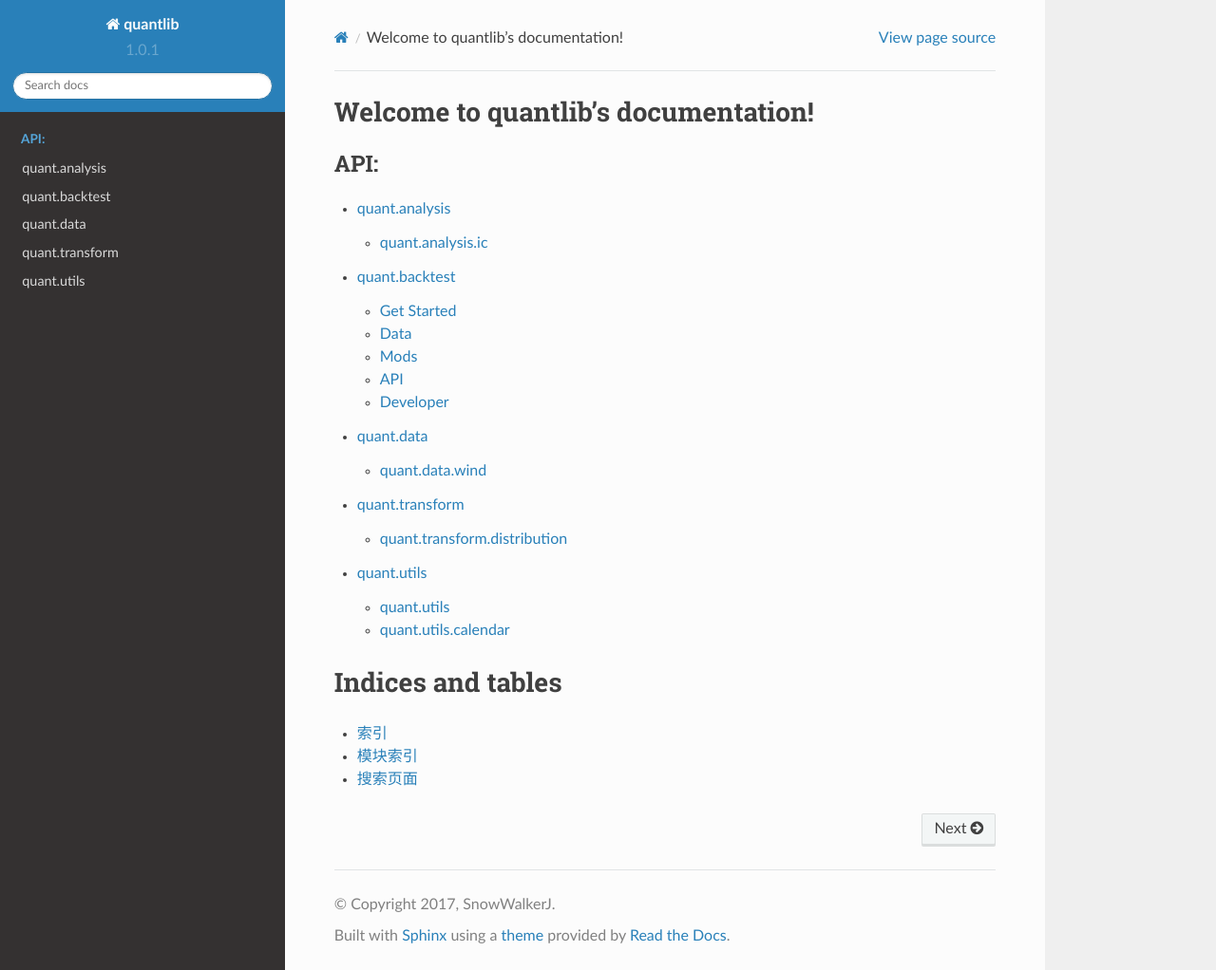
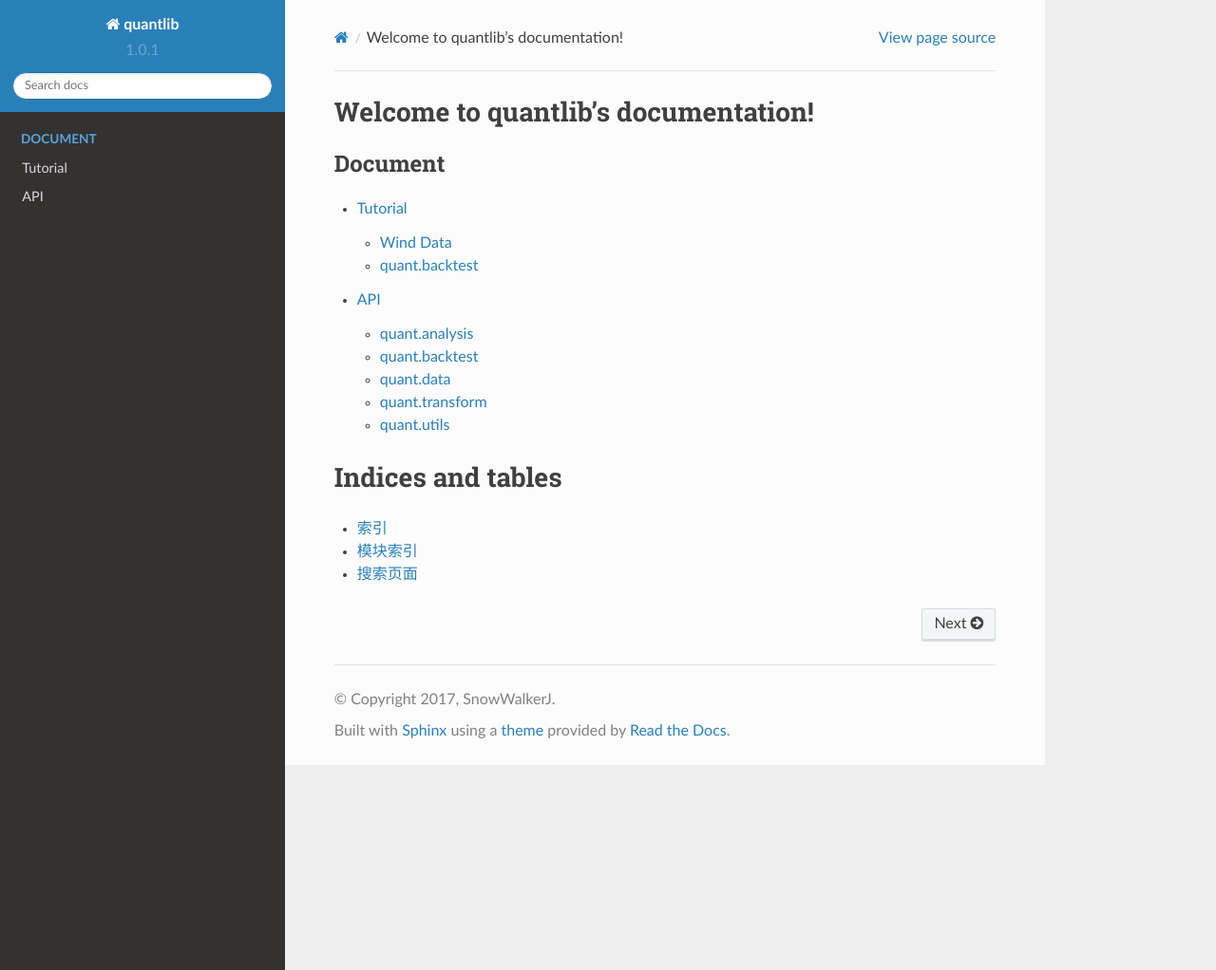
Before and after one commit to zhibzeng/quantlib, a Sphinx documentation site: the page built from docs/source/index.rst, in a window 1280 px wide and 1022 px high. Shown: the whole window at 95% size. Built offline with Sphinx 7.4.7 and the Read the Docs theme 2.0.0, drawn with Linux system fonts in a browser that asks for light colours.

Commit message:
update docs

```diff
--- /dev/null
+++ b/docs/source/api.rst
@@ -0,0 +1,12 @@
+API
+###
+
+.. toctree::
+   :maxdepth: 2
+   :caption: Document
+
+   api/analysis
+   api/backtest
+   api/data
+   api/transform
+   api/utils
--- a/docs/source/index.rst
+++ b/docs/source/index.rst
@@ -8,14 +8,10 @@ Welcome to quantlib's documentation!
 
 .. toctree::
    :maxdepth: 2
-   :caption: API:
+   :caption: Document
 
-   analysis
-   backtest
-   data
-   transform
-   utils
-
+   tutorial
+   api
 
 
 Indices and tables
--- /dev/null
+++ b/docs/source/tutorial.rst
@@ -0,0 +1,9 @@
+Tutorial
+########
+
+.. toctree::
+    :maxdepth: 2
+    :caption: Document
+
+    tutorial/data
+    tutorial/backtest
```
Also changed, not shown: docs/source/api/backtest.rst (added, +13 -0 lines), docs/source/tutorial/backtest.rst (renamed from docs/source/backtest.rst, +5 -20 lines), docs/source/tutorial/data.rst (added, +27 -0 lines), docs/source/api/analysis.rst (renamed from docs/source/analysis.rst), docs/source/api/data.rst (renamed from docs/source/data.rst), docs/source/api/transform.rst (renamed from docs/source/transform.rst), docs/source/api/utils.rst (renamed from docs/source/utils.rst).
